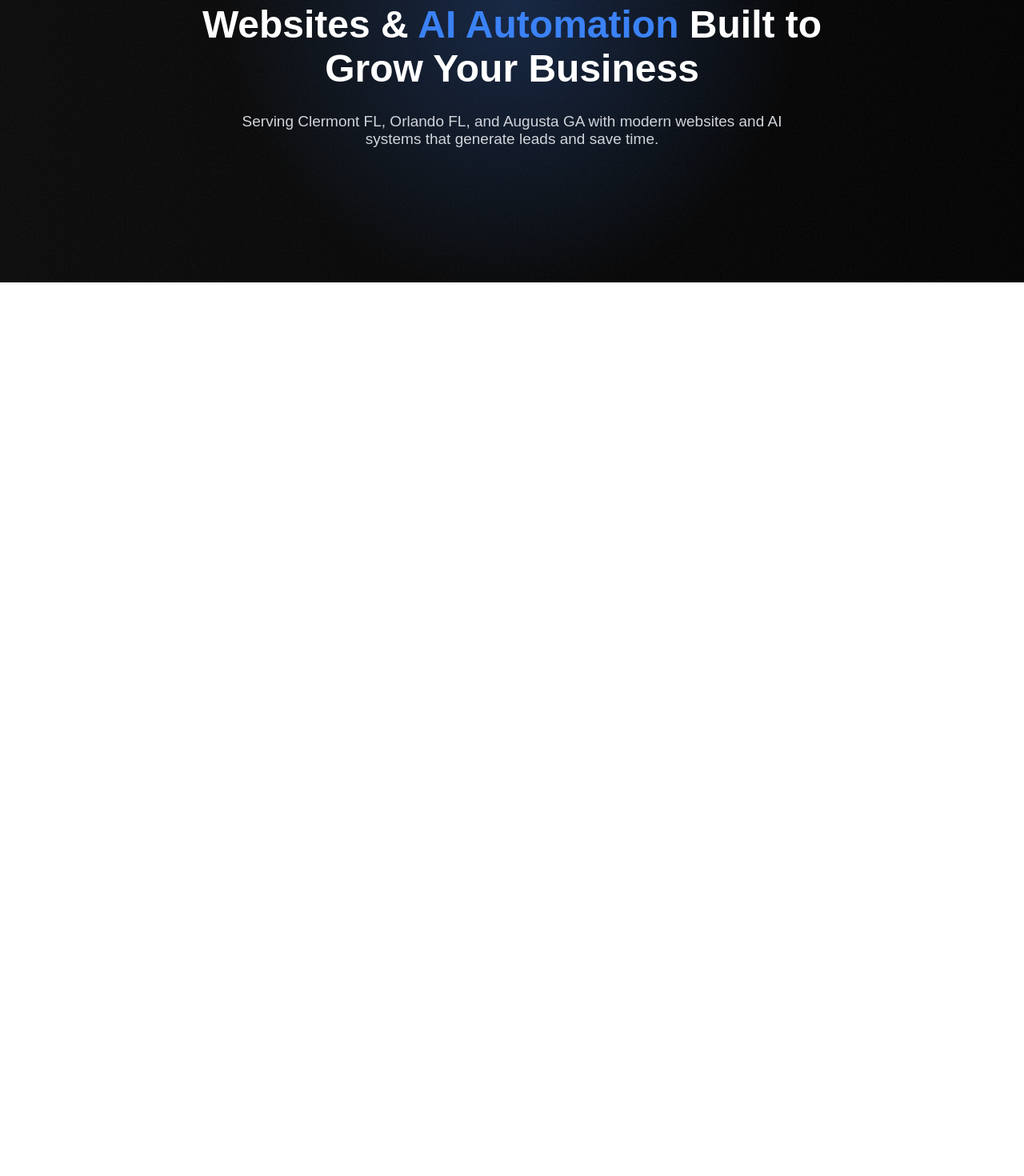
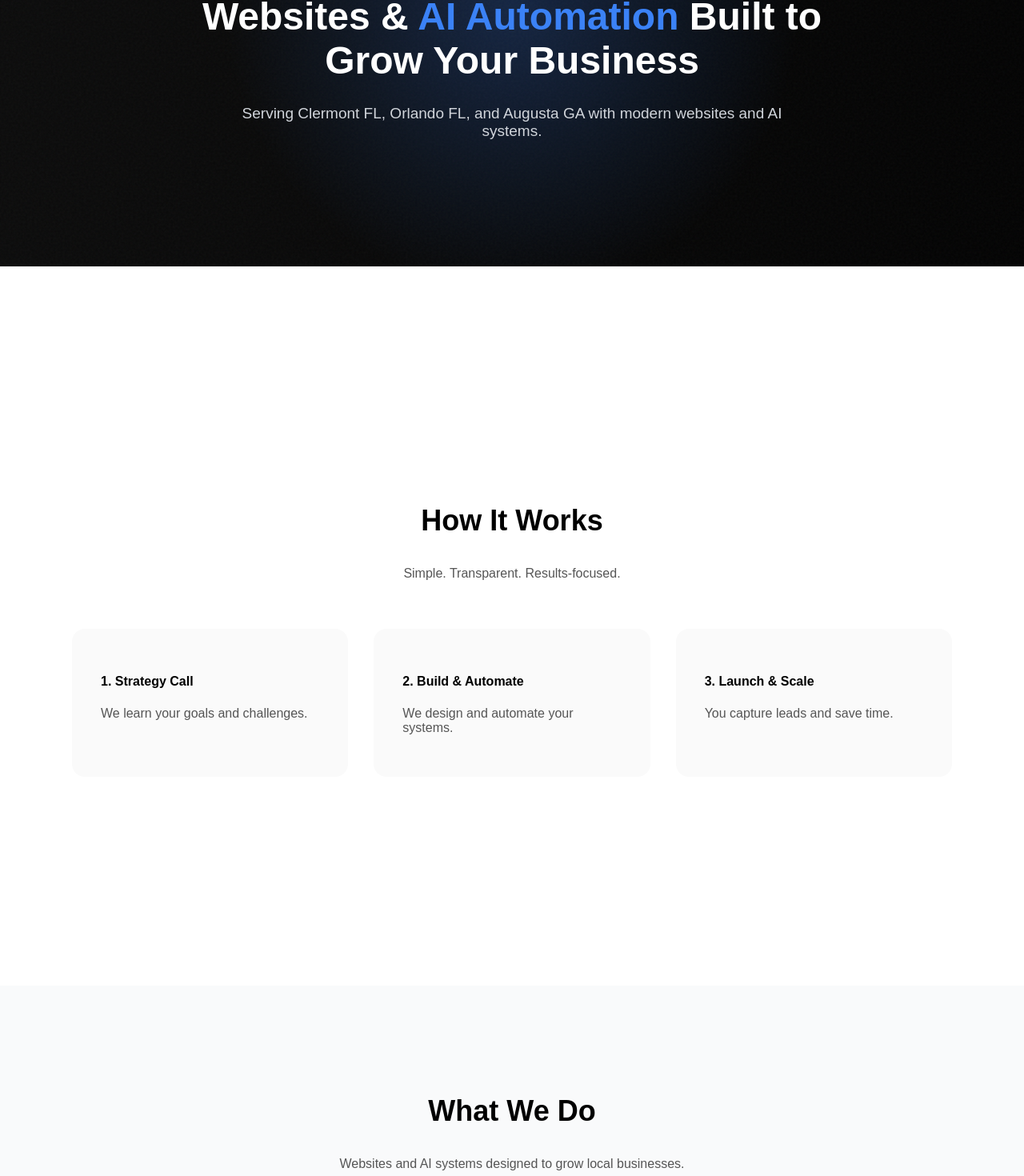
Before and after one commit to dew-solutions/dew-solutions, a Next.js app: page / in a window 1280 px wide. Shown: the part 217-1687 px from the top of the page at 80% size. Before the commit the page ends 800 px from the top, so only its background shows below. Built offline with nearby package versions, Linux system fonts and the light colour scheme.

Commit message:
upadated page

```diff
--- a/app/page.tsx
+++ b/app/page.tsx
@@ -28,14 +28,8 @@ export const metadata = {
 
 export default function Home() {
   return (
-    <main
-      style={{
-        fontFamily: "Arial, sans-serif",
-        margin: 0,
-        backgroundColor: "#000",
-        color: "#fff",
-      }}
-    >
+    <main style={{ fontFamily: "Arial, sans-serif", margin: 0 }}>
+
       {/* GLOBAL STYLES */}
       <style>{`
         @keyframes gradientMove {
@@ -98,45 +92,25 @@ export default function Home() {
           background: "linear-gradient(270deg, #000, #111, #000)",
           backgroundSize: "400% 400%",
           animation: "gradientMove 18s ease infinite",
+          color: "#fff",
           padding: "20px 32px",
           display: "flex",
           justifyContent: "space-between",
           alignItems: "center",
           position: "sticky",
           top: 0,
-          zIndex: 20,
+          zIndex: 10,
         }}
       >
-        <h1 style={{ margin: 0, fontSize: "22px", fontWeight: 700 }}>
-          DEW Solutions
-        </h1>
+        <h1 style={{ margin: 0, fontSize: "22px" }}>DEW Solutions</h1>
 
         <div style={{ display: "flex", gap: "12px" }}>
-          <a
-            href="tel:+16107518710"
-            className="button"
-            style={{
-              padding: "10px 18px",
-              border: "1px solid #fff",
-              borderRadius: "999px",
-              color: "#fff",
-              textDecoration: "none",
-            }}
-          >
+          <a href="tel:+16107518710" className="button"
+            style={{ padding: "10px 18px", border: "1px solid #fff", borderRadius: "999px", color: "#fff", textDecoration: "none" }}>
             Call Now
           </a>
-          <a
-            href="https://cal.com/dew-solutions/demo-meeting"
-            target="_blank"
-            className="button"
-            style={{
-              padding: "10px 18px",
-              backgroundColor: "#2563eb",
-              borderRadius: "999px",
-              color: "#fff",
-              textDecoration: "none",
-            }}
-          >
+          <a href="https://cal.com/dew-solutions/demo-meeting" target="_blank" className="button"
+            style={{ padding: "10px 18px", backgroundColor: "#2563eb", borderRadius: "999px", color: "#fff", textDecoration: "none" }}>
             Book Demo
           </a>
         </div>
@@ -149,42 +123,79 @@ export default function Home() {
           background: "linear-gradient(270deg, #000, #111, #000)",
           backgroundSize: "400% 400%",
           animation: "gradientMove 18s ease infinite",
-          padding: "140px 20px",
+          color: "#fff",
+          padding: "130px 20px",
           textAlign: "center",
           overflow: "hidden",
         }}
       >
         <div className="noise" />
-
         <div
           style={{
             position: "absolute",
             inset: 0,
             background:
               "radial-gradient(600px at 50% 30%, rgba(59,130,246,0.25), transparent 60%)",
-            zIndex: 0,
           }}
         />
-
         <div style={{ position: "relative", zIndex: 2 }}>
           <h2 style={{ fontSize: "48px", maxWidth: "900px", margin: "0 auto" }}>
-            Websites & <span className="accent">AI Automation</span> Built to Grow
-            Your Business
+            Websites & <span className="accent">AI Automation</span> Built to Grow Your Business
           </h2>
-
-          <p
-            style={{
-              maxWidth: "720px",
-              margin: "28px auto",
-              fontSize: "19px",
-              color: "#d1d5db",
-            }}
-          >
-            Serving Clermont FL, Orlando FL, and Augusta GA with modern websites
-            and AI systems that generate leads and save time.
+          <p style={{ maxWidth: "720px", margin: "28px auto", fontSize: "19px", color: "#d1d5db" }}>
+            Serving Clermont FL, Orlando FL, and Augusta GA with modern websites and AI systems.
           </p>
         </div>
       </section>
+
+      <div className="divider" />
+
+      {/* HOW IT WORKS */}
+      <section style={{ padding: "100px 20px", backgroundColor: "#fff", color: "#000", textAlign: "center" }}>
+        <h3 style={{ fontSize: "36px" }}>How It Works</h3>
+        <p style={{ color: "#555", marginBottom: "60px" }}>Simple. Transparent. Results-focused.</p>
+        <div style={{ maxWidth: "1100px", margin: "0 auto", display: "grid", gridTemplateColumns: "repeat(auto-fit, minmax(260px, 1fr))", gap: "32px" }}>
+          {[
+            ["1. Strategy Call", "We learn your goals and challenges."],
+            ["2. Build & Automate", "We design and automate your systems."],
+            ["3. Launch & Scale", "You capture leads and save time."],
+          ].map(([t, d], i) => (
+            <div key={i} className="hoverLift" style={{ padding: "36px", backgroundColor: "#fafafa", borderRadius: "16px", textAlign: "left" }}>
+              <h4>{t}</h4>
+              <p style={{ color: "#555" }}>{d}</p>
+            </div>
+          ))}
+        </div>
+      </section>
+
+      <div className="divider" />
+
+      {/* SERVICES */}
+      <section style={{ padding: "100px 20px", backgroundColor: "#f9fafb", textAlign: "center" }}>
+        <h3 style={{ fontSize: "36px" }}>What We Do</h3>
+        <p style={{ color: "#555", marginBottom: "60px" }}>
+          Websites and AI systems designed to grow local businesses.
+        </p>
+      </section>
+
+      {/* CALENDAR */}
+      <section style={{ padding: "100px 20px", backgroundColor: "#f4f4f5", textAlign: "center" }}>
+        <h3 style={{ fontSize: "36px" }}>Book a Free Strategy Call</h3>
+        <iframe
+          src="https://cal.com/dew-solutions/demo-meeting"
+          style={{ width: "100%", maxWidth: "1000px", height: "700px", border: "none", borderRadius: "16px" }}
+        />
+      </section>
+
+      {/* FOOTER */}
+      <footer style={{ backgroundColor: "#000", color: "#fff", padding: "70px 20px", textAlign: "center" }}>
+        <p>📞 <a href="tel:+16107518710" style={{ color: "#fff" }}>+1 (610) 751-8710</a></p>
+        <p>📧 <a href="mailto:DEWSOLUTIONSOWNER@GMAIL.COM" style={{ color: "#fff" }}>DEWSOLUTIONSOWNER@GMAIL.COM</a></p>
+        <p style={{ color: "#aaa", marginTop: "24px" }}>
+          © {new Date().getFullYear()} DEW Solutions
+        </p>
+      </footer>
+
     </main>
   );
 }
```
